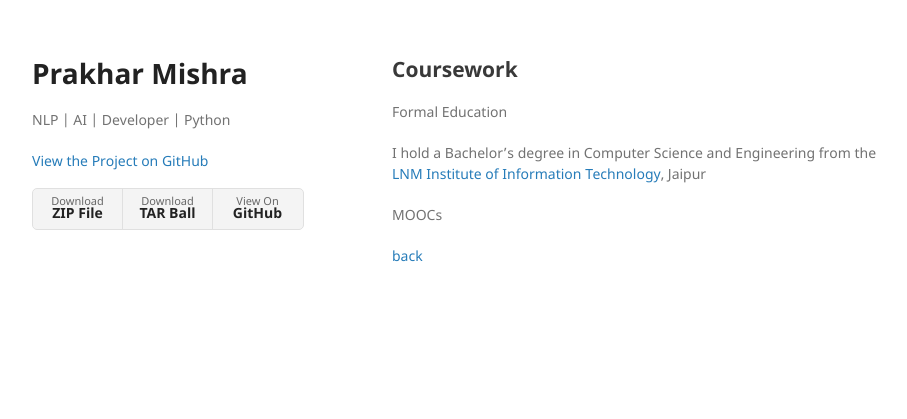
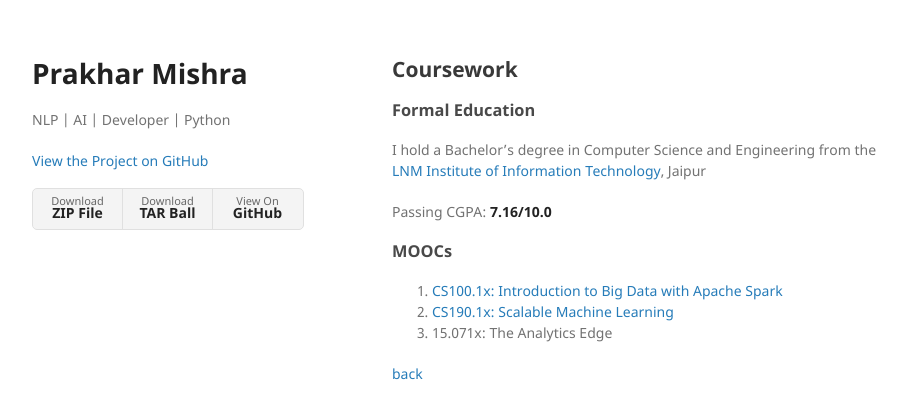
Before and after one commit to prakhar21/profile, a Jekyll site: the page built from coursework.md, in a window 1280 px wide. Shown: the top 419 px of the page, without its empty margins (178-1085 px from the left). Built offline with Jekyll 4.4.1, drawn with Linux system fonts in a browser that asks for light colours; our own code applies the rules of GitHub Pages for plain Markdown files.

```diff
--- a/coursework.md
+++ b/coursework.md
@@ -4,11 +4,16 @@ layout: default
 
 ## Coursework
 
-Formal Education
+### [](#header-3)Formal Education
 
 I hold a Bachelor's degree in Computer Science and Engineering from the [LNM Institute of Information Technology](http://www.lnmiit.ac.in), Jaipur
 
+Passing CGPA: **7.16/10.0**
 
-MOOCs
+### [](#header-3)MOOCs
+
+1. [CS100.1x: Introduction to Big Data with Apache Spark](https://s3.amazonaws.com/verify.edx.org/downloads/a2f04ff89ffe4090a01fabda9113c4b0/Certificate.pdf)
+2. [CS190.1x: Scalable Machine Learning](https://s3.amazonaws.com/verify.edx.org/downloads/328c14f8035e447584da12bb692b7afa/Certificate.pdf)
+3. 15.071x: The Analytics Edge
 
 [back](./)
```
Also changed, not shown: index.md (+3 -1 lines).
